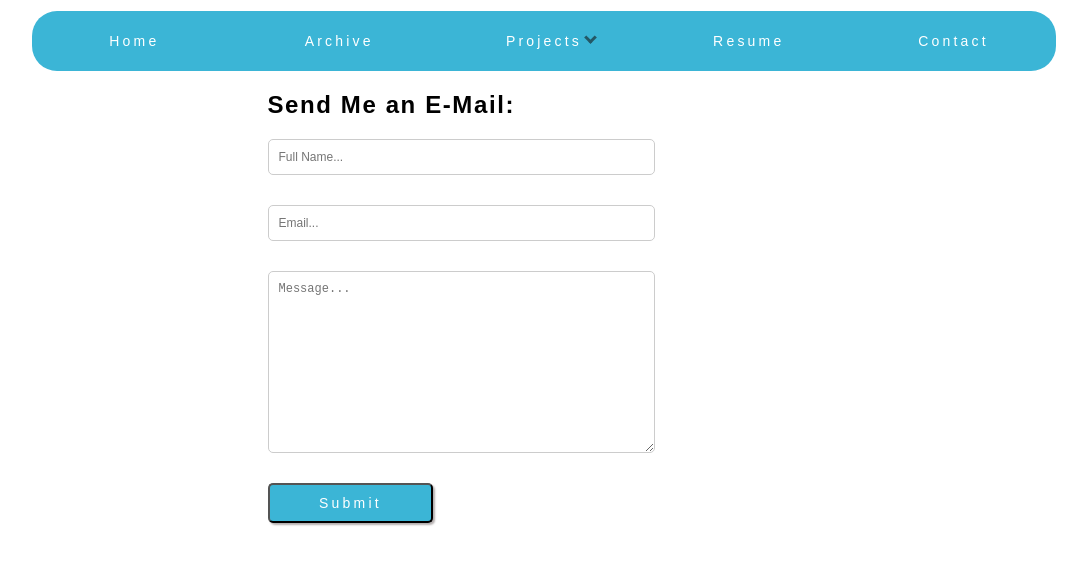
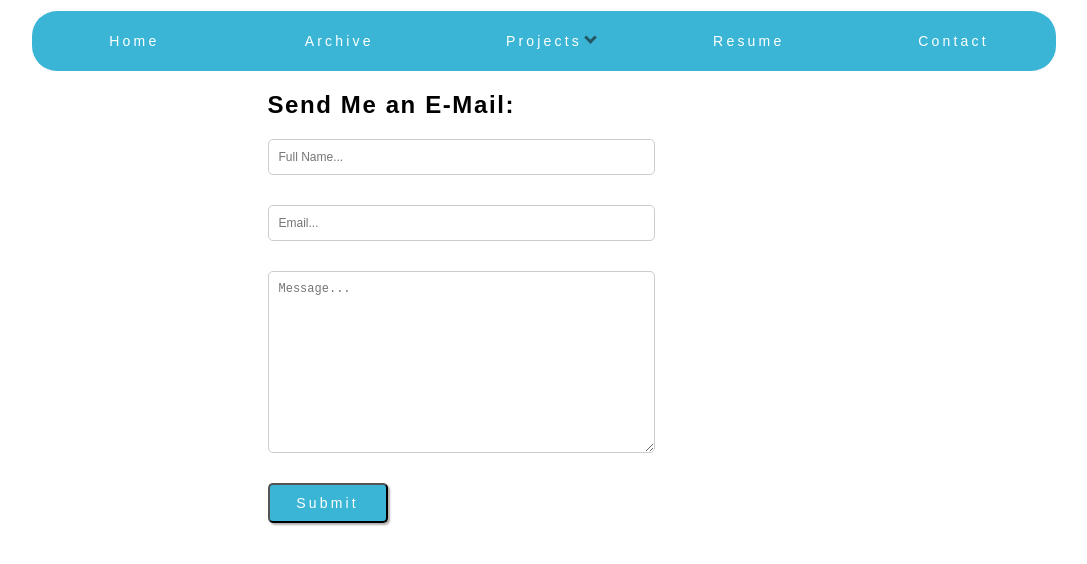
Before and after one commit to marcphilippebeaujean-abertay/ReactProjects, a React (Create React App) app in the folder blog-frontend/: page /contact in a window 1280 px wide. Shown: the top 564 px of the page, without its empty margins (96-1183 px from the left). Built offline with nearby package versions, Linux system fonts and the light colour scheme.

Commit message:
further colour styling and contacts submit button size adjustment

```diff
--- a/blog-frontend/src/css/style.css
+++ b/blog-frontend/src/css/style.css
@@ -131,7 +131,7 @@
   display: flex; }
 
 .scndry-dd-elem {
-  background: #eff5ff; }
+  background: #e6e6ff; }
 
 .btn-div {
   cursor: pointer; }
@@ -220,7 +220,7 @@
   padding-bottom: 100px; }
 
 #contacts-submit-btn {
-  width: 30%;
+  width: 120px;
   height: 40px;
   background-color: #3bb5d6;
   color: white;
--- a/blog-frontend/src/scss/NavBar/_navBar.scss
+++ b/blog-frontend/src/scss/NavBar/_navBar.scss
@@ -45,7 +45,7 @@ $games-dropdown-element-nr: 2;
   height: 100%;
   border: none;
   font-size: 14px;
-  letter-spacing: 0.2rem;
+  letter-spacing: $widget-letter-spacing;
   width: $nav-element-width;
   -webkit-transition: background-color $hover-transition-speed,
     color $hover-transition-speed; /* Safari */
@@ -101,7 +101,7 @@ $games-dropdown-element-nr: 2;
   position: absolute;
   top: $nav-bar-height;
   width: $nav-element-width;
-  letter-spacing: 0.2rem;
+  letter-spacing: $widget-letter-spacing;
   flex-direction: column;
 }
 
--- a/blog-frontend/src/scss/PageContent/_blogPost.scss
+++ b/blog-frontend/src/scss/PageContent/_blogPost.scss
@@ -12,7 +12,7 @@
 }
 
 .blog-post-header {
-  letter-spacing: 0.1rem;
+  letter-spacing: $header-letter-spacing;
 }
 
 @media only screen and (max-width: 800px) {
--- a/blog-frontend/src/scss/PageContent/_contact.scss
+++ b/blog-frontend/src/scss/PageContent/_contact.scss
@@ -6,7 +6,7 @@ $form-font-size: 12px;
 }
 
 #contacts-header-div {
-  letter-spacing: 0.1rem;
+  letter-spacing: $header-letter-spacing;
   display: flex;
   justify-content: center;
   flex-direction: column;
@@ -14,7 +14,7 @@ $form-font-size: 12px;
 }
 
 #contacts-header {
-  color: black; //$main-colour;
+  color: black;
 }
 
 #contacts-form {
@@ -39,11 +39,11 @@ $form-font-size: 12px;
 }
 
 #contacts-submit-btn {
-  width: 30%;
+  width: 120px;
   height: 40px;
   background-color: $main-colour;
   color: white;
-  letter-spacing: 0.2rem;
+  letter-spacing: $widget-letter-spacing;
   box-shadow: 2px 2px 2px 0px rgb(180, 175, 175);
   border-radius: 5px;
   font-size: 14px;
--- a/blog-frontend/src/scss/_colours.scss
+++ b/blog-frontend/src/scss/_colours.scss
@@ -1,7 +1,9 @@
 $main-colour: #3bb5d6;
 $secondry-colour: #4dd6fc;
-$outline-colour: #eff5ff;
+$outline-colour: #e6e6ff;
 $hover-transition-speed: 0.5s;
+$widget-letter-spacing: 0.2rem;
+$header-letter-spacing: 0.1rem;
 
 @mixin main-widget-colour-transition {
   -webkit-transition: background-color $hover-transition-speed,
```
